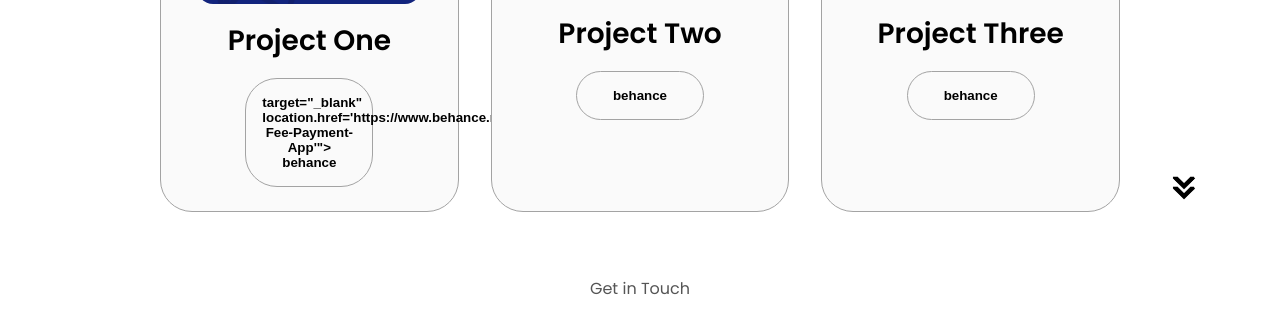
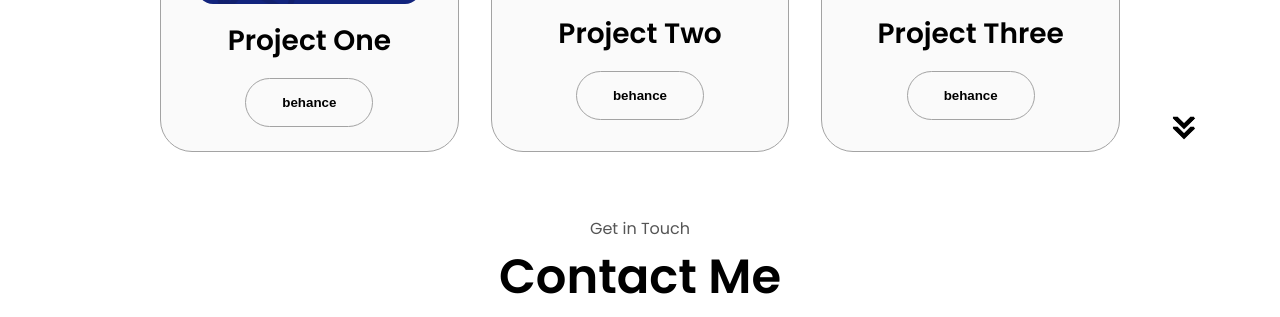
Before and after one commit to Alexisndinda/MusyokiPortfolio, a plain HTML site: page index.html in a window 1280 px wide. Shown: the part 2789-3106 px from the top of the page. Drawn offline with Linux system fonts and the light colour scheme.

Commit message:
Update index.html

```diff
--- a/index.html
+++ b/index.html
@@ -259,8 +259,8 @@
             <h2 class="experience-sub-title project-title">Project One</h2>
             <div class="btn-container">
               <button class="btn btn-color-2 project-btn"
-                <a> target="_blank" location.href='https://www.behance.net/gallery/178950351/School-Fee-Payment-App'">
-                </a>
+               onclick="location.href='https://www.behance.net/gallery/178950351/School-Fee-Payment-App'"
+              >
                 behance
               </button>
 
```
